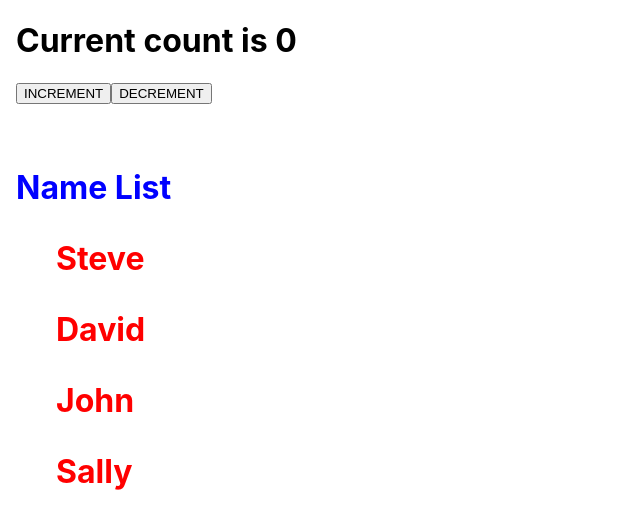
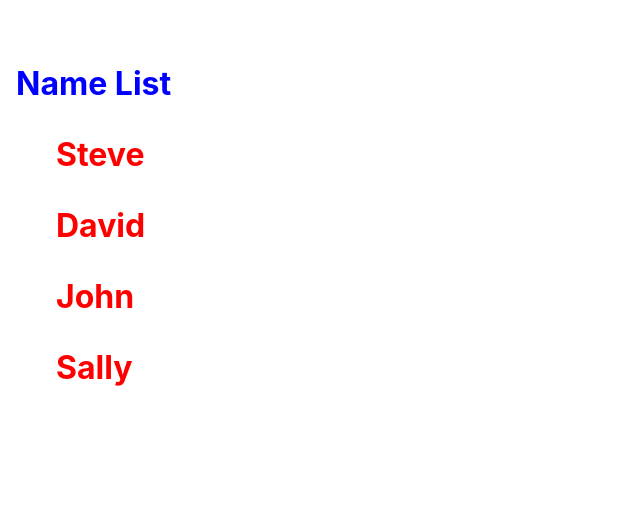
Before and after one commit to saitnyalcin/react-fetching-api, a React (Create React App) app: page / in a window 1280 px wide. Shown: the top 528 px of the page, without its empty margins (0-640 px from the left). Built offline with nearby package versions, Linux system fonts and the light colour scheme.

Commit message:
Counter component is removed

```diff
--- a/src/App.js
+++ b/src/App.js
@@ -1,11 +1,9 @@
 import React from 'react';
-import Counter from './featureComponents/Counter';
 import People from './featureComponents/People';
 
 const App = () => {
   return (
     <div style={{ margin: '1em' }}>
-      <Counter />
       <People />
     </div>
   );
--- a/src/featureComponents/Counter.jsx
+++ /dev/null
@@ -1,15 +0,0 @@
-import React, { useState } from 'react';
-
-const Counter = () => {
-  const [count, setCount] = useState(0);
-
-  return (
-    <div>
-      <h1>Current count is {count}</h1>
-      <button onClick={() => setCount(count + 1)}>INCREMENT</button>
-      <button onClick={() => setCount(count + -1)}>DECREMENT</button>
-    </div>
-  );
-};
-
-export default Counter;
```
